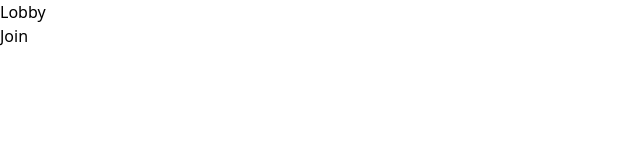
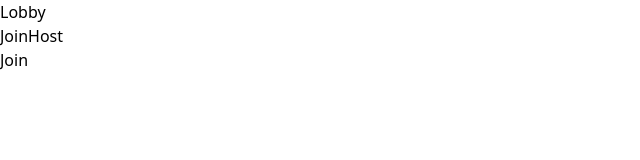
Before and after one commit to maticdremelj/Kraljevih15, a React (Vite) app in the folder boardgame/: page /lobby/join in a window 1280 px wide. Shown: the top 160 px of the page, without its empty margins (0-640 px from the left). Built offline with nearby package versions, Linux system fonts and the light colour scheme.

Commit message:
Link nested routes

```diff
--- a/boardgame/src/assets/LandingPage.jsx
+++ b/boardgame/src/assets/LandingPage.jsx
@@ -1,7 +1,21 @@
-const LandingPage = () => (
-    <div>
-      Landing Page
+import { useNavigate } from 'react-router-dom';
+
+const LandingPage = () => {
+  const navigate = useNavigate();
+
+  return (
+    <div className="flex items-start justify-center  h-screen">
+      <div className="mt-[33vh] text-center">
+        <h1>Landing Page</h1>
+        <button
+          onClick={() => navigate('/lobby')}
+          className="border-2"
+        >
+          Go to Lobby
+        </button>
+      </div>
     </div>
   );
+};
 
 export default LandingPage;
--- a/boardgame/src/assets/Lobby.jsx
+++ b/boardgame/src/assets/Lobby.jsx
@@ -1,10 +1,31 @@
 import { Outlet } from 'react-router-dom';
+import { useNavigate } from 'react-router-dom';
 
-const Lobby = () => (
-    <div>
-      Lobby
-      <Outlet />
+const Lobby = () => {
+  const navigate = useNavigate();
+
+  return (
+    <div className="flex items-start justify-center  h-screen">
+      <div className="mt-[33vh] text-center">
+        <h1>Lobby</h1>
+        <div className="flex flex-col">
+          <button
+            onClick={() => navigate('join')}
+            className="border-2"
+          >
+            Join
+          </button>
+          <button
+            onClick={() => navigate('host')}
+            className="border-2"
+          >
+            Host
+          </button>
+        </div>
+        <Outlet />
+      </div>
     </div>
   );
+};
 
 export default Lobby;
```
